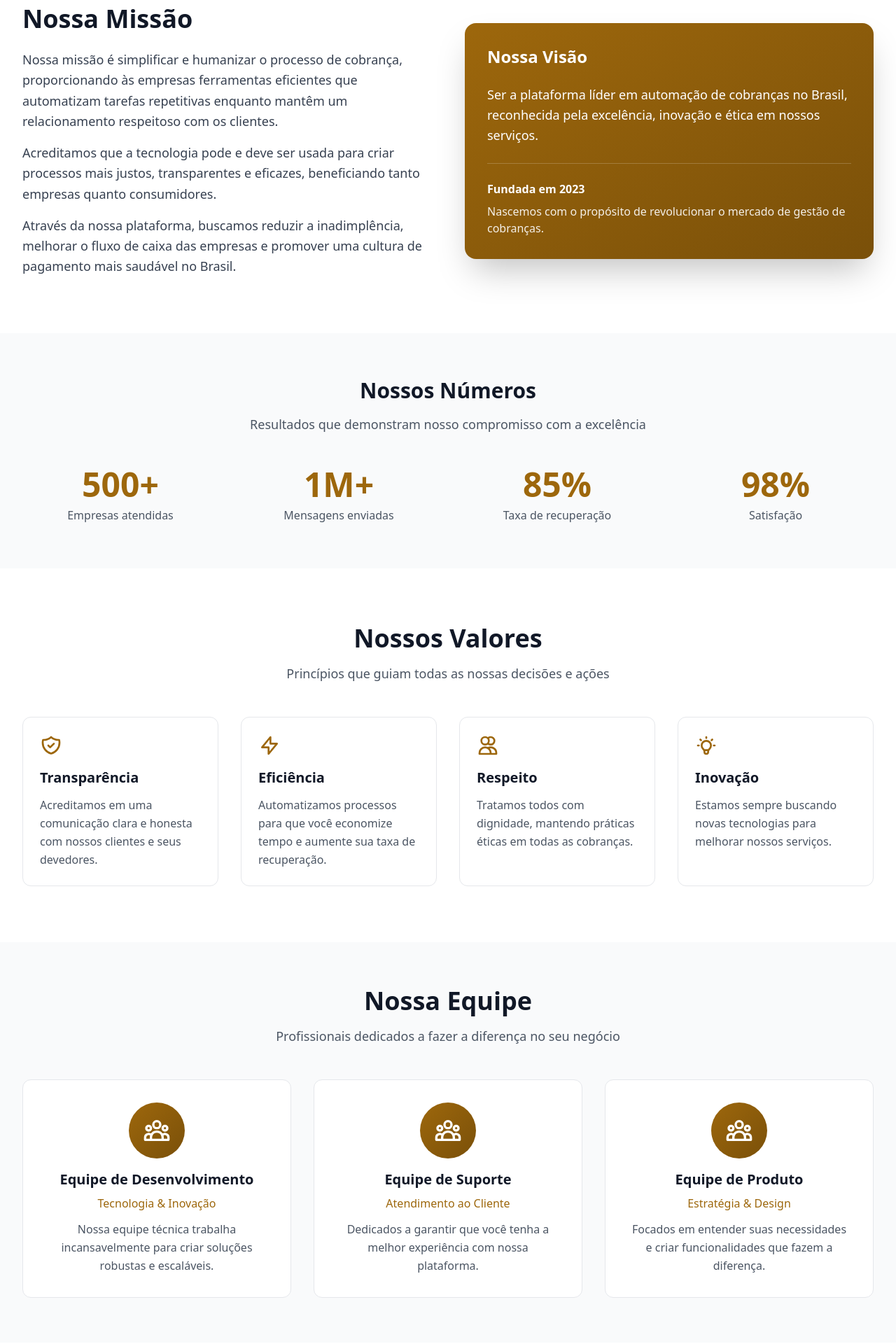
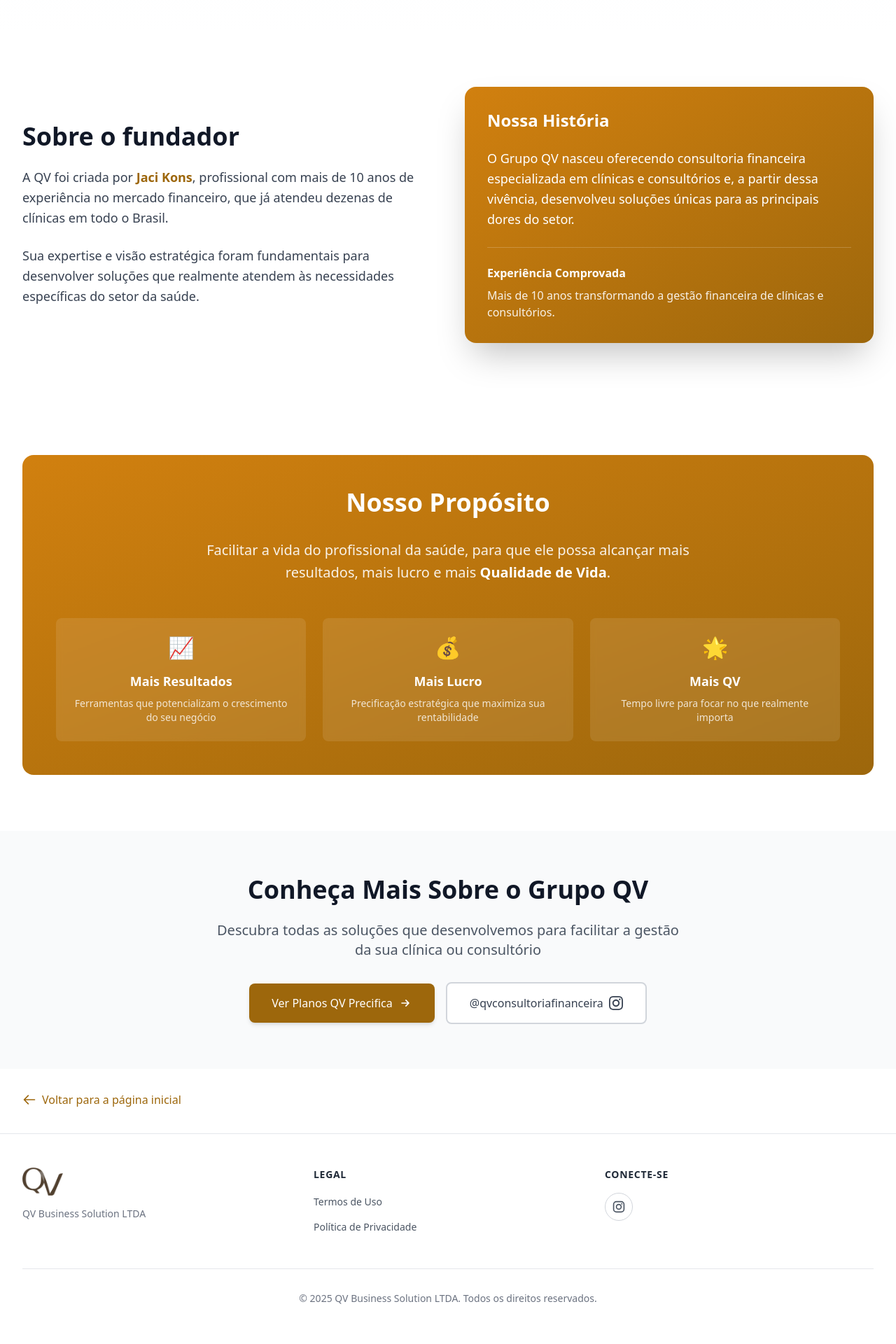
Before and after one commit to csmaniottojr/lp-qv-precifica, a Next.js app: page /quem-somos in a window 1280 px wide. Shown: the part 480-2400 px from the top of the page at 70% size. Built offline with nearby package versions, Linux system fonts and the light colour scheme.

Commit message:
atualiza quem somos

```diff
--- a/pages/quem-somos.js
+++ b/pages/quem-somos.js
@@ -3,120 +3,57 @@
 import Link from "next/link";
 
 export default function About() {
-    const stats = [
-        { label: "Empresas atendidas", value: "500+" },
-        { label: "Mensagens enviadas", value: "1M+" },
-        { label: "Taxa de recuperação", value: "85%" },
-        { label: "Satisfação", value: "98%" }
-    ];
-
-    const values = [
-        {
-            icon: (
-                <svg className="w-8 h-8" fill="none" viewBox="0 0 24 24" stroke="currentColor">
-                    <path strokeLinecap="round" strokeLinejoin="round" strokeWidth={2} d="M9 12l2 2 4-4m5.618-4.016A11.955 11.955 0 0112 2.944a11.955 11.955 0 01-8.618 3.04A12.02 12.02 0 003 9c0 5.591 3.824 10.29 9 11.622 5.176-1.332 9-6.03 9-11.622 0-1.042-.133-2.052-.382-3.016z" />
-                </svg>
-            ),
-            title: "Transparência",
-            description: "Acreditamos em uma comunicação clara e honesta com nossos clientes e seus devedores."
-        },
-        {
-            icon: (
-                <svg className="w-8 h-8" fill="none" viewBox="0 0 24 24" stroke="currentColor">
-                    <path strokeLinecap="round" strokeLinejoin="round" strokeWidth={2} d="M13 10V3L4 14h7v7l9-11h-7z" />
-                </svg>
-            ),
-            title: "Eficiência",
-            description: "Automatizamos processos para que você economize tempo e aumente sua taxa de recuperação."
-        },
-        {
-            icon: (
-                <svg className="w-8 h-8" fill="none" viewBox="0 0 24 24" stroke="currentColor">
-                    <path strokeLinecap="round" strokeLinejoin="round" strokeWidth={2} d="M12 4.354a4 4 0 110 5.292M15 21H3v-1a6 6 0 0112 0v1zm0 0h6v-1a6 6 0 00-9-5.197M13 7a4 4 0 11-8 0 4 4 0 018 0z" />
-                </svg>
-            ),
-            title: "Respeito",
-            description: "Tratamos todos com dignidade, mantendo práticas éticas em todas as cobranças."
-        },
-        {
-            icon: (
-                <svg className="w-8 h-8" fill="none" viewBox="0 0 24 24" stroke="currentColor">
-                    <path strokeLinecap="round" strokeLinejoin="round" strokeWidth={2} d="M9.663 17h4.673M12 3v1m6.364 1.636l-.707.707M21 12h-1M4 12H3m3.343-5.657l-.707-.707m2.828 9.9a5 5 0 117.072 0l-.548.547A3.374 3.374 0 0014 18.469V19a2 2 0 11-4 0v-.531c0-.895-.356-1.754-.988-2.386l-.548-.547z" />
-                </svg>
-            ),
-            title: "Inovação",
-            description: "Estamos sempre buscando novas tecnologias para melhorar nossos serviços."
-        }
-    ];
-
-    const team = [
-        {
-            name: "Equipe de Desenvolvimento",
-            role: "Tecnologia & Inovação",
-            description: "Nossa equipe técnica trabalha incansavelmente para criar soluções robustas e escaláveis."
-        },
-        {
-            name: "Equipe de Suporte",
-            role: "Atendimento ao Cliente",
-            description: "Dedicados a garantir que você tenha a melhor experiência com nossa plataforma."
-        },
-        {
-            name: "Equipe de Produto",
-            role: "Estratégia & Design",
-            description: "Focados em entender suas necessidades e criar funcionalidades que fazem a diferença."
-        }
-    ];
 
     return (
         <>
             <Head>
-                <title>Quem Somos - QV Business Solution</title>
-                <meta name="description" content="Conheça a QV Business Solution e nossa missão de transformar a gestão de cobranças" />
+                <title>Quem Somos - QV Precificação</title>
+                <meta name="description" content="Conheça a QV Precificação e o Grupo QV - especialistas em organizar e planejar as finanças de clínicas e consultórios" />
             </Head>
 
             <div className="bg-white">
                 {/* Hero Section */}
                 <section className="relative bg-gradient-to-b from-gray-50 to-white py-16 md:py-24">
                     <div className="max-w-screen-xl mx-auto px-4 md:px-8">
-                        <div className="max-w-3xl mx-auto text-center">
+                        <div className="max-w-4xl mx-auto text-center">
                             <h1 className="text-4xl md:text-5xl font-bold text-gray-900 mb-6">
                                 Quem Somos
                             </h1>
-                            <p className="text-xl text-gray-600 leading-relaxed">
-                                Somos a QV Business Solution, uma empresa dedicada a transformar a forma como empresas gerenciam suas cobranças através da tecnologia e automação.
+                            <p className="text-xl text-gray-600 leading-relaxed mb-8">
+                                A QV Precificação é uma das soluções do <span className="font-semibold text-primary-800">Grupo QV</span>, que há anos organiza e planeja as finanças de clínicas e consultórios com foco em aumentar os lucros, realizar sonhos e garantir QV — abreviação de <span className="font-semibold text-primary-800">Qualidade de Vida!</span>
                             </p>
+                            <div className="inline-block px-6 py-3 bg-primary-100 text-primary-800 rounded-full text-lg font-semibold">
+                                Acreditamos que o profissional da saúde não deve abrir mão da sua Qualidade de Vida!
+                            </div>
                         </div>
                     </div>
                 </section>
 
-                {/* Mission Section */}
+                {/* Founder Section */}
                 <section className="py-16 md:py-20">
                     <div className="max-w-screen-xl mx-auto px-4 md:px-8">
                         <div className="grid md:grid-cols-2 gap-12 items-center">
                             <div>
                                 <h2 className="text-3xl md:text-4xl font-bold text-gray-900 mb-6">
-                                    Nossa Missão
+                                    Sobre o fundador
                                 </h2>
-                                <p className="text-gray-700 text-lg mb-4 leading-relaxed">
-                                    Nossa missão é simplificar e humanizar o processo de cobrança, proporcionando às empresas ferramentas eficientes que automatizam tarefas repetitivas enquanto mantêm um relacionamento respeitoso com os clientes.
-                                </p>
-                                <p className="text-gray-700 text-lg mb-4 leading-relaxed">
-                                    Acreditamos que a tecnologia pode e deve ser usada para criar processos mais justos, transparentes e eficazes, beneficiando tanto empresas quanto consumidores.
+                                <p className="text-gray-700 text-lg mb-6 leading-relaxed">
+                                    A QV foi criada por <span className="font-semibold text-primary-800">Jaci Kons</span>, profissional com mais de 10 anos de experiência no mercado financeiro, que já atendeu dezenas de clínicas em todo o Brasil.
                                 </p>
                                 <p className="text-gray-700 text-lg leading-relaxed">
-                                    Através da nossa plataforma, buscamos reduzir a inadimplência, melhorar o fluxo de caixa das empresas e promover uma cultura de pagamento mais saudável no Brasil.
+                                    Sua expertise e visão estratégica foram fundamentais para desenvolver soluções que realmente atendem às necessidades específicas do setor da saúde.
                                 </p>
                             </div>
                             <div className="relative">
-                                <div className="bg-gradient-to-br from-[#9d670c] to-[#7a5009] rounded-2xl p-8 text-white shadow-2xl">
-                                    <h3 className="text-2xl font-bold mb-6">Nossa Visão</h3>
+                                <div className="bg-gradient-to-br from-primary-600 to-primary-800 rounded-2xl p-8 text-white shadow-2xl">
+                                    <h3 className="text-2xl font-bold mb-6">Nossa História</h3>
                                     <p className="text-lg leading-relaxed mb-6">
-                                        Ser a plataforma líder em automação de cobranças no Brasil, reconhecida pela excelência, inovação e ética em nossos serviços.
+                                        O Grupo QV nasceu oferecendo consultoria financeira especializada em clínicas e consultórios e, a partir dessa vivência, desenvolveu soluções únicas para as principais dores do setor.
                                     </p>
                                     <div className="border-t border-white/20 pt-6">
-                                        <h4 className="font-semibold mb-2">Fundada em 2023</h4>
+                                        <h4 className="font-semibold mb-2">Experiência Comprovada</h4>
                                         <p className="text-white/90">
-                                            Nascemos com o propósito de revolucionar o mercado de gestão de cobranças.
+                                            Mais de 10 anos transformando a gestão financeira de clínicas e consultórios.
                                         </p>
                                     </div>
                                 </div>
@@ -125,125 +62,39 @@
                     </div>
                 </section>
 
-                {/* Stats Section */}
-                <section className="py-16 bg-gray-50">
-                    <div className="max-w-screen-xl mx-auto px-4 md:px-8">
-                        <div className="text-center mb-12">
-                            <h2 className="text-3xl font-bold text-gray-900 mb-4">
-                                Nossos Números
-                            </h2>
-                            <p className="text-gray-600 text-lg">
-                                Resultados que demonstram nosso compromisso com a excelência
-                            </p>
-                        </div>
-                        <div className="grid grid-cols-2 md:grid-cols-4 gap-8">
-                            {stats.map((stat, idx) => (
-                                <div key={idx} className="text-center">
-                                    <div className="text-4xl md:text-5xl font-bold text-[#9d670c] mb-2">
-                                        {stat.value}
-                                    </div>
-                                    <div className="text-gray-600 font-medium">
-                                        {stat.label}
-                                    </div>
-                                </div>
-                            ))}
-                        </div>
-                    </div>
-                </section>
 
-                {/* Values Section */}
+                {/* Purpose Section */}
                 <section className="py-16 md:py-20">
                     <div className="max-w-screen-xl mx-auto px-4 md:px-8">
-                        <div className="text-center mb-12">
-                            <h2 className="text-3xl md:text-4xl font-bold text-gray-900 mb-4">
-                                Nossos Valores
-                            </h2>
-                            <p className="text-gray-600 text-lg max-w-2xl mx-auto">
-                                Princípios que guiam todas as nossas decisões e ações
-                            </p>
-                        </div>
-                        <div className="grid md:grid-cols-2 lg:grid-cols-4 gap-8">
-                            {values.map((value, idx) => (
-                                <div key={idx} className="bg-white p-6 rounded-xl border border-gray-200 hover:shadow-lg transition-shadow duration-300">
-                                    <div className="text-[#9d670c] mb-4">
-                                        {value.icon}
-                                    </div>
-                                    <h3 className="text-xl font-semibold text-gray-900 mb-3">
-                                        {value.title}
-                                    </h3>
-                                    <p className="text-gray-600 leading-relaxed">
-                                        {value.description}
-                                    </p>
-                                </div>
-                            ))}
-                        </div>
-                    </div>
-                </section>
+                        <div className="bg-gradient-to-br from-primary-600 to-primary-800 rounded-2xl p-8 md:p-12 text-white text-center">
+                            <h2 className="text-3xl md:text-4xl font-bold mb-8">
+                                Nosso Propósito
+                                </h2>
+                            <p className="text-xl leading-relaxed mb-8 text-white/90 max-w-3xl mx-auto">
+                                Facilitar a vida do profissional da saúde, para que ele possa alcançar mais resultados, mais lucro e mais <span className="font-bold text-white">Qualidade de Vida</span>.
+                                </p>
 
-                {/* Team Section */}
-                <section className="py-16 bg-gray-50">
-                    <div className="max-w-screen-xl mx-auto px-4 md:px-8">
-                        <div className="text-center mb-12">
-                            <h2 className="text-3xl md:text-4xl font-bold text-gray-900 mb-4">
-                                Nossa Equipe
-                            </h2>
-                            <p className="text-gray-600 text-lg max-w-2xl mx-auto">
-                                Profissionais dedicados a fazer a diferença no seu negócio
-                            </p>
-                        </div>
-                        <div className="grid md:grid-cols-3 gap-8">
-                            {team.map((member, idx) => (
-                                <div key={idx} className="bg-white p-8 rounded-xl border border-gray-200 text-center hover:shadow-lg transition-shadow duration-300">
-                                    <div className="w-20 h-20 bg-gradient-to-br from-[#9d670c] to-[#7a5009] rounded-full mx-auto mb-4 flex items-center justify-center">
-                                        <svg className="w-10 h-10 text-white" fill="none" viewBox="0 0 24 24" stroke="currentColor">
-                                            <path strokeLinecap="round" strokeLinejoin="round" strokeWidth={2} d="M17 20h5v-2a3 3 0 00-5.356-1.857M17 20H7m10 0v-2c0-.656-.126-1.283-.356-1.857M7 20H2v-2a3 3 0 015.356-1.857M7 20v-2c0-.656.126-1.283.356-1.857m0 0a5.002 5.002 0 019.288 0M15 7a3 3 0 11-6 0 3 3 0 016 0zm6 3a2 2 0 11-4 0 2 2 0 014 0zM7 10a2 2 0 11-4 0 2 2 0 014 0z" />
-                                        </svg>
-                                    </div>
-                                    <h3 className="text-xl font-semibold text-gray-900 mb-2">
-                                        {member.name}
-                                    </h3>
-                                    <p className="text-[#9d670c] font-medium mb-3">
-                                        {member.role}
-                                    </p>
-                                    <p className="text-gray-600 leading-relaxed">
-                                        {member.description}
-                                    </p>
-                                </div>
-                            ))}
-                        </div>
-                    </div>
-                </section>
-
-                {/* Technology Section */}
-                <section className="py-16 md:py-20">
-                    <div className="max-w-screen-xl mx-auto px-4 md:px-8">
-                        <div className="bg-gradient-to-br from-[#9d670c] to-[#7a5009] rounded-2xl p-8 md:p-12 text-white">
-                            <div className="max-w-3xl mx-auto text-center">
-                                <h2 className="text-3xl md:text-4xl font-bold mb-6">
-                                    Tecnologia de Ponta
-                                </h2>
-                                <p className="text-xl leading-relaxed mb-8 text-white/90">
-                                    Utilizamos as mais recentes tecnologias em automação, inteligência artificial e integração de sistemas para oferecer uma plataforma robusta, segura e em constante evolução.
-                                </p>
-                                <div className="grid md:grid-cols-3 gap-6 text-left">
+                            <div className="grid md:grid-cols-3 gap-6 mt-12">
                                     <div className="bg-white/10 backdrop-blur-sm rounded-lg p-6">
-                                        <h3 className="font-semibold text-lg mb-2">Integração Fácil</h3>
+                                    <div className="text-3xl mb-4">📈</div>
+                                    <h3 className="font-semibold text-lg mb-2">Mais Resultados</h3>
                                         <p className="text-white/80 text-sm">
-                                            Conecte-se aos principais ERPs e sistemas de gestão do mercado
+                                        Ferramentas que potencializam o crescimento do seu negócio
                                         </p>
                                     </div>
                                     <div className="bg-white/10 backdrop-blur-sm rounded-lg p-6">
-                                        <h3 className="font-semibold text-lg mb-2">Segurança Total</h3>
+                                    <div className="text-3xl mb-4">💰</div>
+                                    <h3 className="font-semibold text-lg mb-2">Mais Lucro</h3>
                                         <p className="text-white/80 text-sm">
-                                            Criptografia de dados e conformidade com LGPD
+                                        Precificação estratégica que maximiza sua rentabilidade
                                         </p>
                                     </div>
                                     <div className="bg-white/10 backdrop-blur-sm rounded-lg p-6">
-                                        <h3 className="font-semibold text-lg mb-2">Disponibilidade 24/7</h3>
+                                    <div className="text-3xl mb-4">🌟</div>
+                                    <h3 className="font-semibold text-lg mb-2">Mais QV</h3>
                                         <p className="text-white/80 text-sm">
-                                            Infraestrutura cloud com alta disponibilidade
+                                        Tempo livre para focar no que realmente importa
                                         </p>
-                                    </div>
                                 </div>
                             </div>
                         </div>
@@ -254,28 +105,32 @@
                 <section className="py-16 bg-gray-50">
                     <div className="max-w-screen-xl mx-auto px-4 md:px-8 text-center">
                         <h2 className="text-3xl md:text-4xl font-bold text-gray-900 mb-6">
-                            Pronto para Começar?
+                            Conheça Mais Sobre o Grupo QV
                         </h2>
                         <p className="text-xl text-gray-600 mb-8 max-w-2xl mx-auto">
-                            Junte-se a centenas de empresas que já transformaram sua gestão de cobranças com a QV Business Solution
+                            Descubra todas as soluções que desenvolvemos para facilitar a gestão da sua clínica ou consultório
                         </p>
                         <div className="flex flex-col sm:flex-row gap-4 justify-center items-center">
                             <Link
                                 href="/#precos"
-                                className="inline-flex items-center gap-2 px-8 py-4 text-white font-medium rounded-lg shadow-md hover:shadow-lg transition-all duration-300"
-                                style={{backgroundColor: '#9d670c'}}
+                                className="inline-flex items-center gap-2 px-8 py-4 text-white bg-primary-800 hover:bg-primary-700 font-medium rounded-lg shadow-md hover:shadow-lg transition-all duration-300"
                             >
-                                Ver Planos e Preços
+                                Ver Planos QV Precifica
                                 <svg className="w-5 h-5" fill="none" viewBox="0 0 24 24" stroke="currentColor">
                                     <path strokeLinecap="round" strokeLinejoin="round" strokeWidth={2} d="M13 7l5 5m0 0l-5 5m5-5H6" />
                                 </svg>
                             </Link>
-                            <Link
-                                href="/#duvidas"
-                                className="inline-flex items-center gap-2 px-8 py-4 bg-white text-gray-700 font-medium rounded-lg border-2 border-gray-300 hover:border-[#9d670c] hover:text-[#9d670c] transition-all duration-300"
+                            <a
+                                href="https://instagram.com/qvconsultoriafinanceira"
+                                target="_blank"
+                                rel="noopener noreferrer"
+                                className="inline-flex items-center gap-2 px-8 py-4 bg-white text-gray-700 font-medium rounded-lg border-2 border-gray-300 hover:border-primary-800 hover:text-primary-800 transition-all duration-300"
                             >
-                                Saiba Mais
-                            </Link>
+                                @qvconsultoriafinanceira
+                                <svg className="w-5 h-5" fill="currentColor" viewBox="0 0 24 24">
+                                    <path d="M12 2.163c3.204 0 3.584.012 4.85.07 3.252.148 4.771 1.691 4.919 4.919.058 1.265.069 1.645.069 4.849 0 3.205-.012 3.584-.069 4.849-.149 3.225-1.664 4.771-4.919 4.919-1.266.058-1.644.07-4.85.07-3.204 0-3.584-.012-4.849-.07-3.26-.149-4.771-1.699-4.919-4.92-.058-1.265-.07-1.644-.07-4.849 0-3.204.013-3.583.07-4.849.149-3.227 1.664-4.771 4.919-4.919 1.266-.057 1.645-.069 4.849-.069zm0-2.163c-3.259 0-3.667.014-4.947.072-4.358.2-6.78 2.618-6.98 6.98-.059 1.281-.073 1.689-.073 4.948 0 3.259.014 3.668.072 4.948.2 4.358 2.618 6.78 6.98 6.98 1.281.058 1.689.072 4.948.072 3.259 0 3.668-.014 4.948-.072 4.354-.2 6.782-2.618 6.979-6.98.059-1.28.073-1.689.073-4.948 0-3.259-.014-3.667-.072-4.947-.196-4.354-2.617-6.78-6.979-6.98-1.281-.059-1.69-.073-4.949-.073zm0 5.838c-3.403 0-6.162 2.759-6.162 6.162s2.759 6.163 6.162 6.163 6.162-2.759 6.162-6.163c0-3.403-2.759-6.162-6.162-6.162zm0 10.162c-2.209 0-4-1.79-4-4 0-2.209 1.791-4 4-4s4 1.791 4 4c0 2.21-1.791 4-4 4zm6.406-11.845c-.796 0-1.441.645-1.441 1.44s.645 1.44 1.441 1.44c.795 0 1.439-.645 1.439-1.44s-.644-1.44-1.439-1.44z"/>
+                                </svg>
+                            </a>
                         </div>
                     </div>
                 </section>
@@ -284,7 +139,7 @@
                 <div className="max-w-screen-xl mx-auto px-4 md:px-8 py-8">
                     <Link
                         href="/"
-                        className="inline-flex items-center text-[#9d670c] hover:text-[#7a5009] font-medium"
+                        className="inline-flex items-center text-primary-800 hover:text-primary-700 font-medium"
                     >
                         <svg className="w-5 h-5 mr-2" fill="none" stroke="currentColor" viewBox="0 0 24 24">
                             <path strokeLinecap="round" strokeLinejoin="round" strokeWidth={2} d="M10 19l-7-7m0 0l7-7m-7 7h18" />
```
